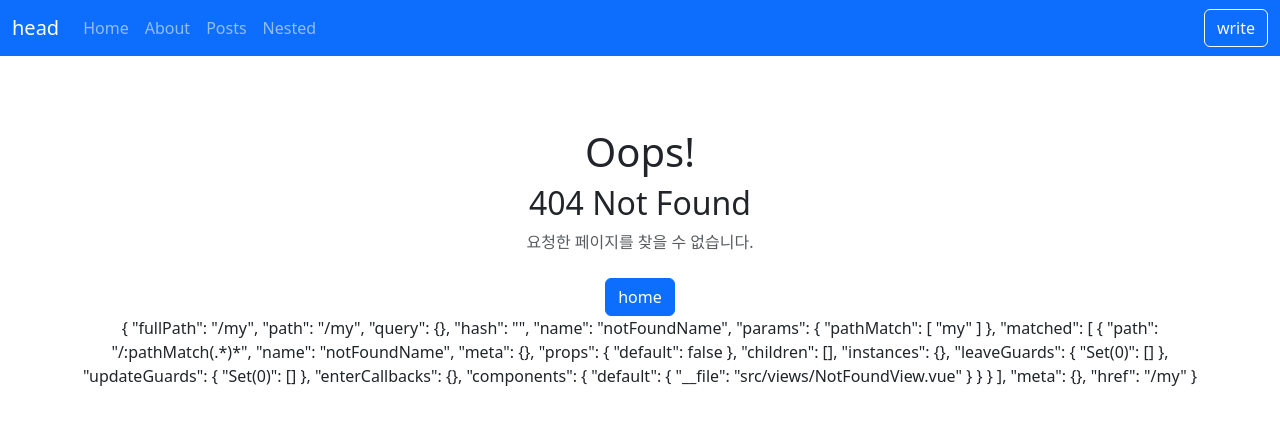
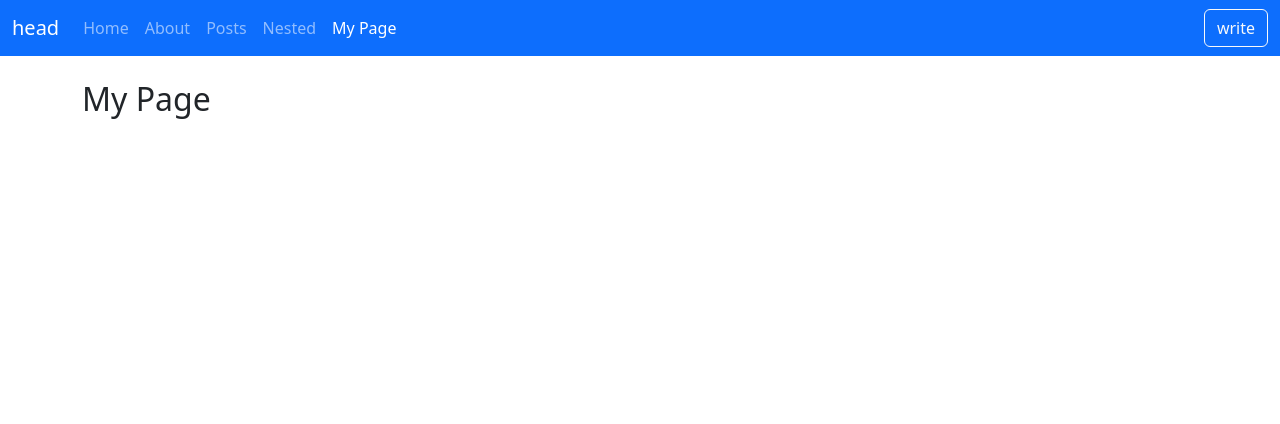
Before and after one commit to sanghyeonJ/vueGym, a Vue app: page /my in a window 1280 px wide. Shown: the top 424 px of the page. Built offline with nearby package versions, Linux system fonts and the light colour scheme.

Commit message:
네비게이션 가드드

```diff
--- a/src/layouts/TheHeader.vue
+++ b/src/layouts/TheHeader.vue
@@ -36,6 +36,11 @@
                 >Nested</RouterLink
               >
             </li>
+            <li class="nav-item">
+              <RouterLink class="nav-link" active-class="active" to="/my"
+                >My Page</RouterLink
+              >
+            </li>
           </ul>
           <div class="d-flex" role="search">
             <button class="btn btn-outline-light" @click="goPage">write</button>
--- a/src/router/index.js
+++ b/src/router/index.js
@@ -10,6 +10,7 @@ import NestedView from '@/views/nested/NestedView.vue';
 import NestedOneView from '@/views/nested/NestedOneView.vue';
 import NestedTwoView from '@/views/nested/NestedTwoView.vue';
 import NestedHomeView from '@/views/nested/NestedHomeView.vue';
+import MyPage from '@/views/MyPage.vue';
 
 const routes = [
   { path: '/', component: HomeView, name: 'homeName' },
@@ -38,9 +39,29 @@ const routes = [
     { path: 'two', component: NestedTwoView, name: 'nestedTwoName' },
   ] },
 
+  { path: '/my', component: MyPage, name: 'myPageName',
+    // 라우트 내 네비게이션 가드(라우트 가드)
+    // beforeEnter: (to, from) => {
+    //     //console.log('to', to);
+    //     //console.log('from', from);
+    //     //return '/';
+    //     console.log(to.query)
+    //     // Object.keys => 객체의 키를 배열로 반환
+    //     if(Object.keys(to.query).length > 0){
+    //         return { path: to.path, query: {} }  // 쿼리스트링 제거
+    //     }
+    // }
+    beforeEnter: [removeQueryString]  // 함수로 분리한뒤 배열로 전달 => 여러개의 네비게이션 가드 적용
+   },
 
   { path: '/:pathMatch(.*)*', component: NotFoundView, name: 'notFoundName' },
 ];
+
+function removeQueryString(to){
+    if(Object.keys(to.query).length > 0){
+        return { path: to.path, query: {} }  // 쿼리스트링 제거
+    }
+}
 
 const router = createRouter({
   // 히스토리 모드로 동작
@@ -51,4 +72,21 @@ const router = createRouter({
   routes,
 });
 
+// 네비게이션 가드
+// router.beforeEach((to, from) => {
+//     // to: 이동할 페이지
+//     // from: 이동 전 페이지
+//   console.log('to', to);
+//   console.log('from', from);
+
+//   // 리턴값이 없으면 원하는 페이지로 바로 이동(to)
+//   // 리턴값이 false이면 이동 취소
+//   if (to.name === 'myPageName') {
+//     // return false;
+//     //return { name: 'homeName' };
+//     //return { path: '/' };
+//     return '/';
+//   }
+// });
+
 export default router;
--- /dev/null
+++ b/src/views/MyPage.vue
@@ -0,0 +1,14 @@
+<template>
+    <div>
+        <h2>My Page</h2>
+
+    </div>
+</template>
+
+<script setup>
+
+</script>
+
+<style lang="scss" scoped>
+
+</style>
--- a/src/views/posts/PostDetailView.vue
+++ b/src/views/posts/PostDetailView.vue
@@ -30,7 +30,7 @@
 </template>
 
 <script setup>
-import { useRouter } from 'vue-router';
+import { useRouter, onBeforeRouteUpdate, onBeforeRouteLeave } from 'vue-router';
 import { getPostById, deletePost } from '@/api/posts';
 import { ref } from 'vue';
 import { useAxios } from '@/composables/useAxios.js';
@@ -113,6 +113,21 @@ const goEditPage = () => {
     },
   });
 };
+
+onBeforeRouteUpdate(() => {
+    console.log('onBeforeRouteUpdate')
+});
+onBeforeRouteLeave(() => {
+    console.log('onBeforeRouteLeave')
+})
 </script>
 
+<!-- <script>
+export default{
+    beforeRouteEnter(){
+        console.log('beforeRouteEnter')
+    }
+}
+</script> -->
+
 <style scoped></style>
--- a/src/views/posts/PostListView.vue
+++ b/src/views/posts/PostListView.vue
@@ -16,7 +16,7 @@
         </div>
       </div>
     </form> -->
-    <PostFilter v-model:title="params.title_like" v-model:limit="params._limit" />
+    <PostFilter v-model:title="params.title_like" :limit="params._limit" @update:limit="changeLimit" />
     <hr class="my-4" />
 
     <AppLoading v-if="loading" />
@@ -114,6 +114,11 @@ const totalCount = computed(() => response.value.headers['x-total-count']);
 const pageCount = computed(() => Math.ceil(totalCount.value / params.value._limit));
 const handlePage = (page) => params.value._page = page;
 
+const changeLimit = (value) => {
+    params.value._limit = value;
+    params.value._page = 1;
+}
+
 // const fetchPosts = () => {
 //   getPosts().then(response => {
 //     console.log('response : ', response);
```
